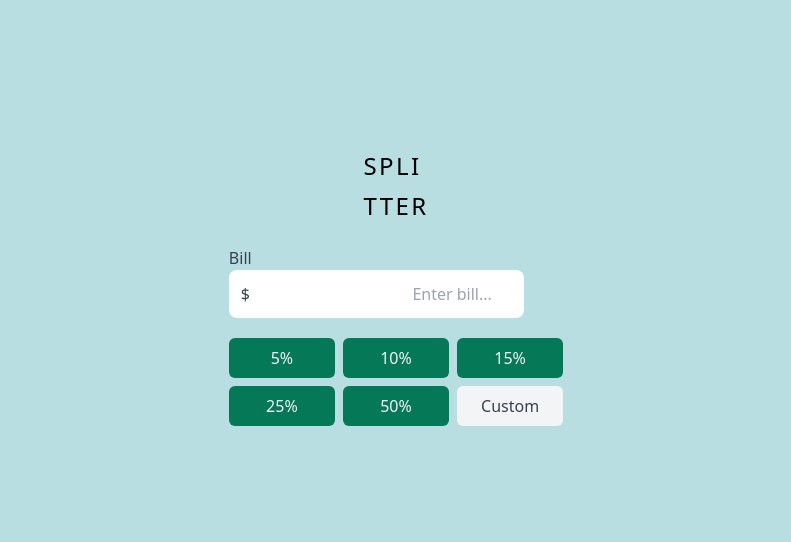
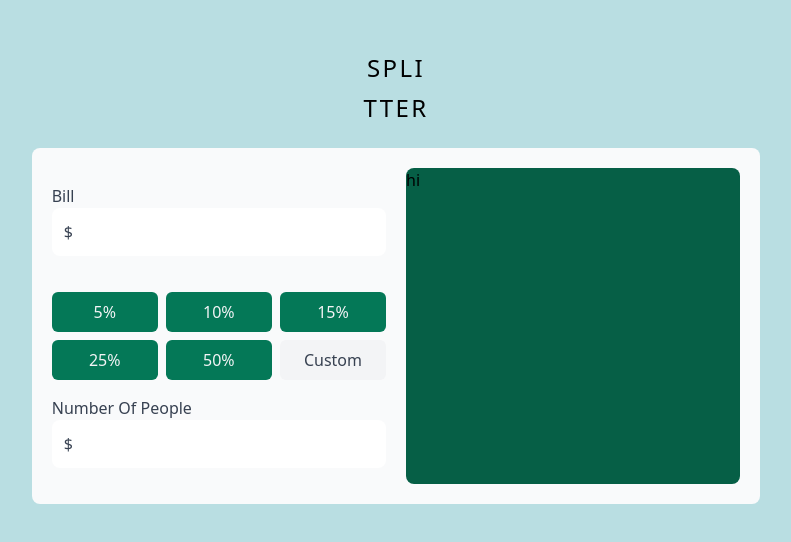
Before and after one commit to tuantruong625/tip-calculator, a React (Create React App) app: page / in a window 1280 px wide. Shown: the part 134-676 px from the top of the page, without its empty margins (244-1035 px from the left). Built offline with nearby package versions, Linux system fonts and the light colour scheme.

Commit message:
Refactor layout

```diff
--- a/src/App.tsx
+++ b/src/App.tsx
@@ -1,32 +1,32 @@
-import React from 'react';
 import './App.css';
 import BaseHeader from './components/BaseHeader';
+import BaseInput from './components/BaseInput';
 import TipSelection from './components/TipSelection';
 
 function App() {
   // const options: number[] = [0.05]
   const options: number[] = [0.05, 0.10, 0.15, 0.25, 0.50]
   return (
-    <div style={{ backgroundColor: '#b9dee2' }}>
-      <div className="container mx-auto pt-5 h-screen flex flex-col items-center md:justify-center" style={{ backgroundColor: '#b9dee2' }}>
+    <div style={{ backgroundColor: '#b9dee2' }} className="container h-screen mx-auto max-w-4xl flex items-center justify-center">
+      <div className="grid grid-cols-1 md:grid-cols-2 place-self-center" style={{ backgroundColor: '#b9dee2' }}>
         <BaseHeader title="splitter" />
 
-        <div className="">
+        <div className="col-span-2 bg-gray-50 p-5 rounded-lg grid grid-cols-1 gap-5 md:grid-cols-2">
           <div>
-            <label htmlFor="bill" className="flex flex-col text-gray-700 font-medium">
-              Bill
-              <div className="flex items-center">
-                <span className="absolute pl-3">$</span>
-                <input type="text" name="bill" placeholder="Enter bill..." className="py-3 px-8 rounded-lg text-right" />
-              </div>
-            </label>
+            <BaseInput label="bill" icon="$" />
+
+            <TipSelection tipOptions={options} />
+
+            <BaseInput label="number of people" icon="$" />
           </div>
 
-          <TipSelection tipOptions={options} />
+          <div className="bg-green-800 rounded-lg">
+            hi
+          </div>
         </div>
 
       </div>
-    </div>
+    </div >
   );
 }
 
--- a/src/components/BaseHeader.tsx
+++ b/src/components/BaseHeader.tsx
@@ -1,6 +1,6 @@
 function BaseHeader({ title }: { title: string }): JSX.Element {
   return (
-    <div className="py-6">
+    <div className="py-6 col-span-full text-center">
       <h1 className="text-2xl tracking-widest uppercase flex flex-col font-medium">
         <span className="pb-2">{title.slice(0, 4)}</span>
         <span>{title.slice(4, 8)}</span>
--- /dev/null
+++ b/src/components/BaseInput.tsx
@@ -0,0 +1,13 @@
+const BaseInput = ({ label, icon, ...props }: { label: string, icon?: string }): JSX.Element => {
+ return (
+  <label htmlFor="bill" className="flex flex-col text-gray-700 font-medium capitalize py-4">
+   {label}
+   <div className="flex items-center">
+    <span className="absolute pl-3">{icon}</span>
+    <input type="text" name="bill" className="py-3 px-8 rounded-lg text-right w-full" {...props} />
+   </div>
+  </label>
+ )
+}
+
+export default BaseInput
--- a/src/index.css
+++ b/src/index.css
@@ -1,3 +1,7 @@
 @tailwind base;
 @tailwind components;
 @tailwind utilities;
+
+html {
+ background-color: #b9dee2;
+}
```
Also changed, not shown: 1 other file (tests, documents, lock files or other folders).
